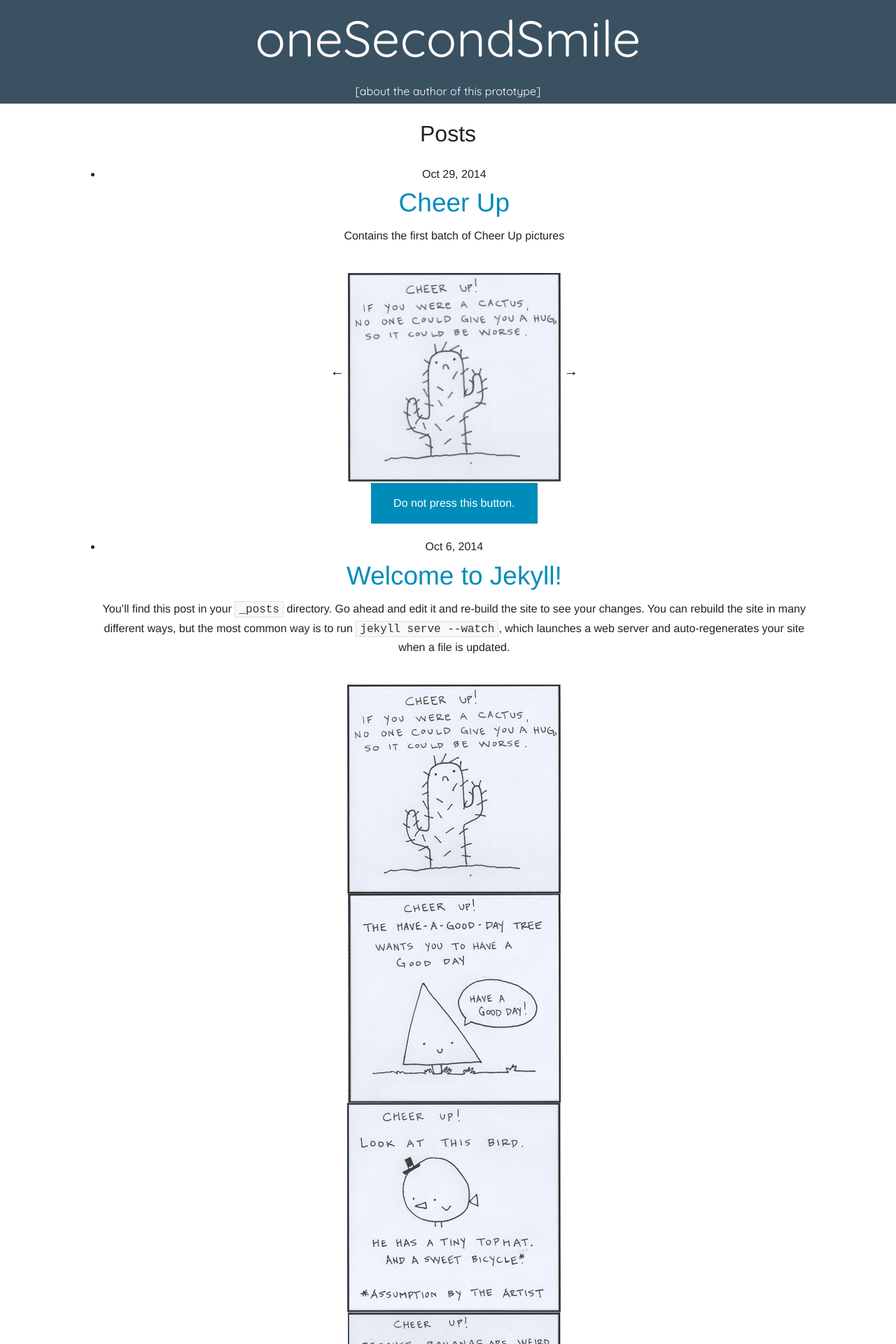
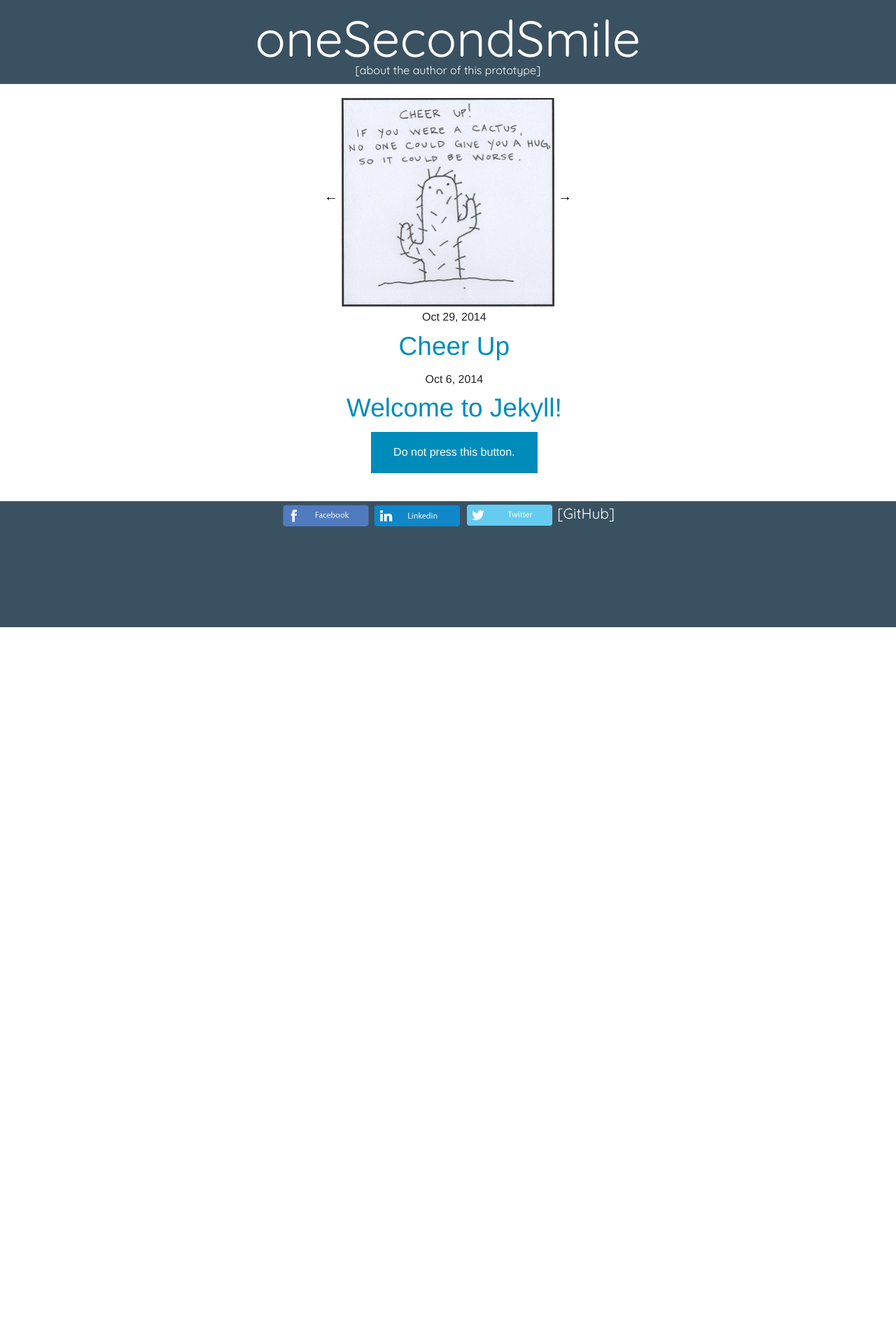
Before and after one commit to RobertSnodgrass/oneSecondSmile, a Jekyll site: the page built from index.html, in a window 1280 px wide. Shown: the top 1920 px of the page at 70% size. Built offline with Jekyll 4.4.1, drawn with Linux system fonts in a browser that asks for light colours; nearby versions of some CDN libraries; some web fonts are replaced; after the commit the page ends 900 px from its top, so only the background shows below that.

Commit message:
fixed some issues...

```diff
--- a/css/style.css
+++ b/css/style.css
@@ -23,6 +23,7 @@
 	font-family: 'Voltaire', sans-serif;
 	font-size: 2em;
 	color: white;
+	height: 50px;
 }
 
 a.site-title{
@@ -54,8 +55,8 @@
 	text-align: center;
 }
 
-#george{
-	height: 100px;
+#george.row{
+	height: 70px;
 }
 
 .jGrav{
--- a/index.html
+++ b/index.html
@@ -5,18 +5,8 @@
 <!--this is the middle of the main page-->
 <div class="home">
 
-  <h1 class="page-heading">Posts</h1>
+  <!-- <h1 class="page-heading">Posts</h1> -->
 
-  <ul class="post-list">
-    {% for post in site.posts %}
-      <li>
-        <span class="post-meta">{{ post.date | date: "%b %-d, %Y" }}</span>
-
-        <h2>
-          <a class="post-link" href="{{ post.url | prepend: site.url }}">{{ post.title }}</a>
-        </h2>
-        {{ post.excerpt }}
-      </li>
 
           <div id="slides">
                 <div><img src="images/CheerUp1.png" alt=""></div>
@@ -31,15 +21,37 @@
                 <div><img src="images/CheerUp99.png" alt=""></div>
           </div>
 
+  <ul class="post-list">
+    {% for post in site.posts %}
+      <!-- <li> -->
+        <span class="post-meta">{{ post.date | date: "%b %-d, %Y" }}</span>
 
-        <div class="row">
+        <h2>
+          <a class="post-link" href="{{ post.url | prepend: site.url }}">{{ post.title }}</a>
+        </h2>
+        <!-- {{ post.excerpt }} -->
+      <!-- </li> -->
 
-            <button class="jGrav">Do not press this button.</button>
-            <span id="spacer"></span>
-        </div>
+<!--           <div id="slides">
+                <div><img src="images/CheerUp1.png" alt=""></div>
+                <div><img src="images/CheerUp2.png" alt=""></div>
+                <div><img src="images/CheerUp3.png" alt=""></div>
+                <div><img src="images/CheerUp4.png" alt=""></div>
+                <div><img src="images/CheerUp5.png" alt=""></div>
+                <div><img src="images/CheerUp6.png" alt=""></div>
+                <div><img src="images/CheerUp7.png" alt=""></div>
+                <div><img src="images/CheerUp8.png" alt=""></div>
+                <div><img src="images/CheerUp9.png" alt=""></div>
+                <div><img src="images/CheerUp99.png" alt=""></div>
+          </div>  -->
 
         <button type="button" class="slick-prev">Previous</button>
         <button type="button" class="slick-next">Next</button>
 
     {% endfor %}
+
+     <div class="row">
+            <button class="jGrav">Do not press this button.</button>
+            <span id="spacer"></span>
+        </div>
 </div>
```
